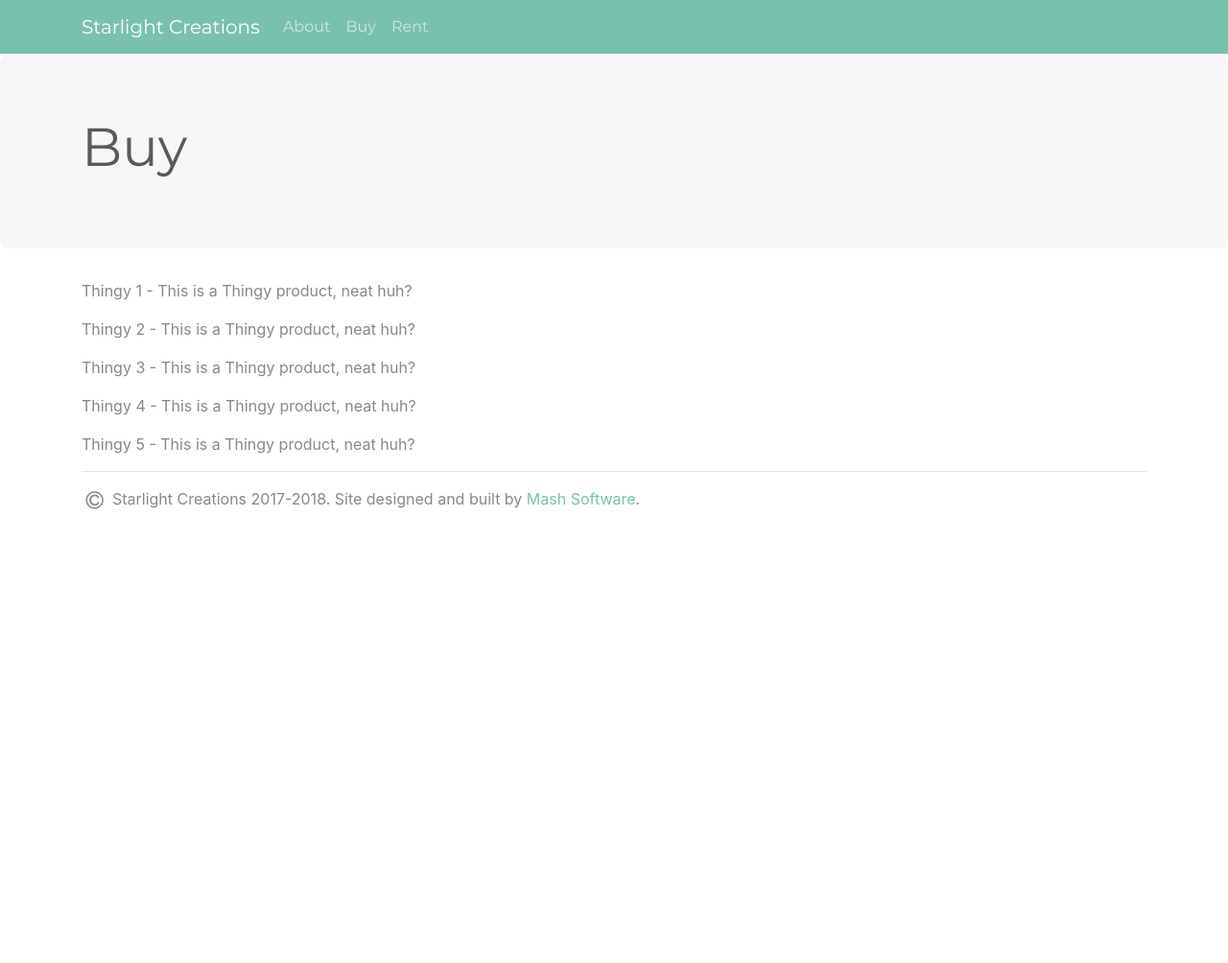
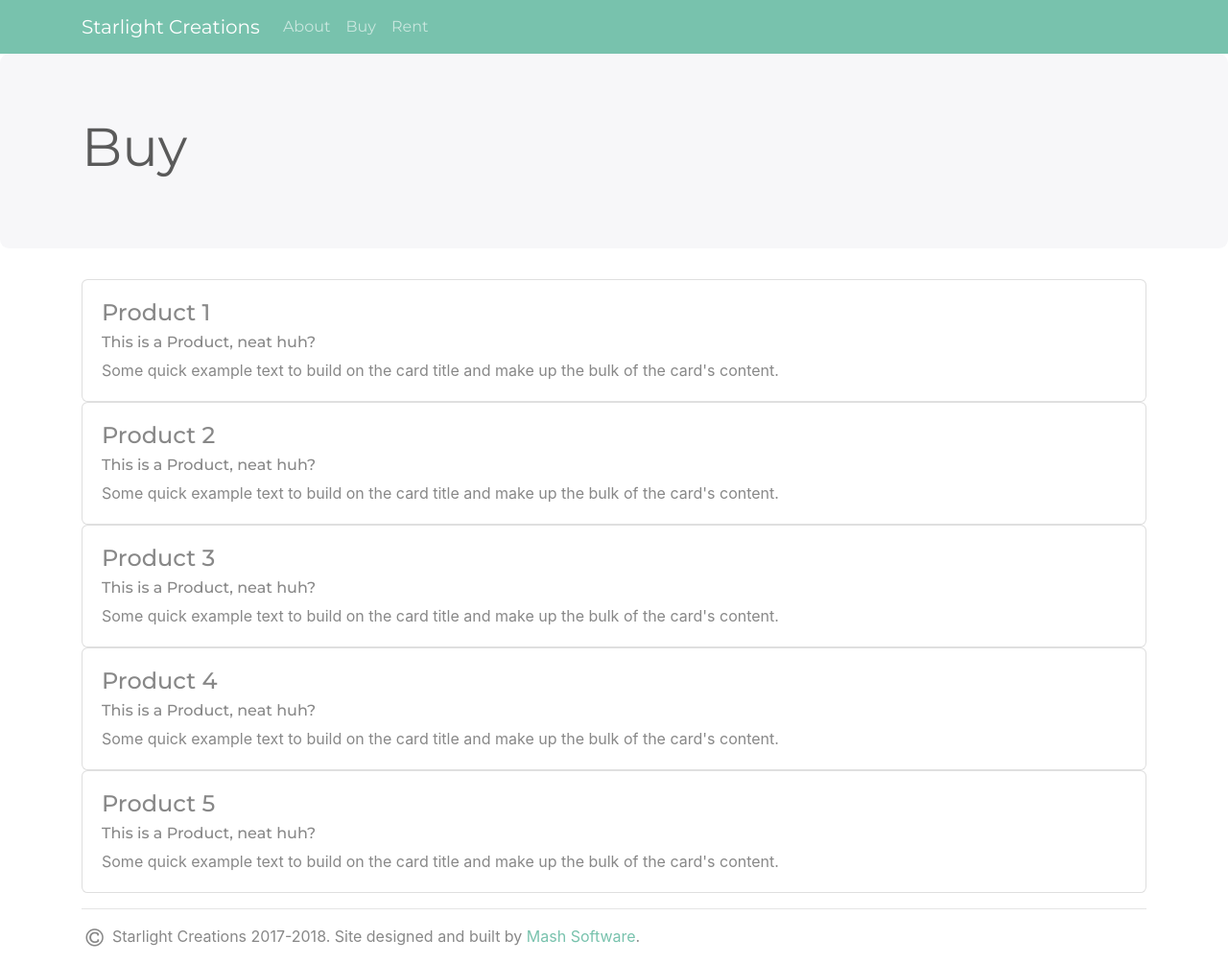
Before and after one commit to starlight-creations/starlight-creations.github.io, a Jekyll site: the page built from buy.md, in a window 1280 px wide. Shown: the whole page at 96% size. Built offline with Jekyll 4.4.1, drawn with Linux system fonts in a browser that asks for light colours; nearby versions of some CDN libraries; before the commit the page ends 900 px from its top, so only the background shows below that.

Commit message:
product and service items

```diff
--- a/_data/products.yml
+++ b/_data/products.yml
@@ -1,10 +1,10 @@
-- name: Thingy 1
-  description: This is a Thingy product, neat huh?
-- name: Thingy 2
-  description: This is a Thingy product, neat huh?
-- name: Thingy 3
-  description: This is a Thingy product, neat huh?
-- name: Thingy 4
-  description: This is a Thingy product, neat huh?
-- name: Thingy 5
-  description: This is a Thingy product, neat huh?
+- name: Product 1
+  description: This is a Product, neat huh?
+- name: Product 2
+  description: This is a Product, neat huh?
+- name: Product 3
+  description: This is a Product, neat huh?
+- name: Product 4
+  description: This is a Product, neat huh?
+- name: Product 5
+  description: This is a Product, neat huh?
--- /dev/null
+++ b/_includes/item.html
@@ -0,0 +1,7 @@
+<div class="card">
+    <div class="card-body">
+        <h4 class="card-title">{{item.name}}</h4>
+        <h6 class="card-subtitle mb-2 text-muted">{{item.description}}</h6>
+        <p class="card-text">Some quick example text to build on the card title and make up the bulk of the card's content.</p>
+    </div>
+</div>
--- a/buy.md
+++ b/buy.md
@@ -5,6 +5,6 @@ permalink: /buy
 nav: true
 ---
 
-{% for product in site.data.products %}
-{{product.name}} - {{product.description}}
+{% for item in site.data.products %}
+{% include item.html %}
 {% endfor %}
```
Also changed, not shown: _data/rentals.yml (deleted, +0 -10 lines), _data/services.yml (added, +10 -0 lines), rent.md (+2 -2 lines).
